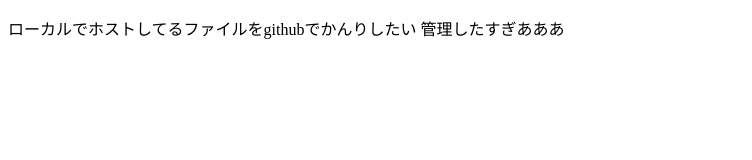
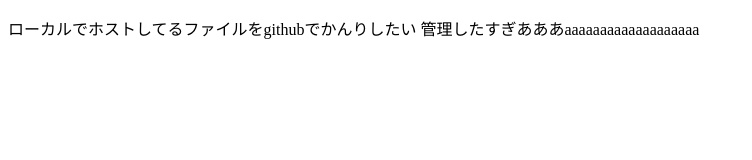
Before and after one commit to yuria-saito/test, a plain HTML site: page index.html in a window 1280 px wide. Shown: the whole page, without its empty margins (0-752 px from the left). Drawn offline with Linux system fonts and the light colour scheme.

Commit message:
初コミットフロムソースツリー！

```diff
--- a/index.html
+++ b/index.html
@@ -9,7 +9,7 @@
 <body>
   <p>
     ローカルでホストしてるファイルをgithubでかんりしたい
-    管理したすぎあああ
+    管理したすぎあああaaaaaaaaaaaaaaaaaaa
   </p>
 </body>
 </html>
```
